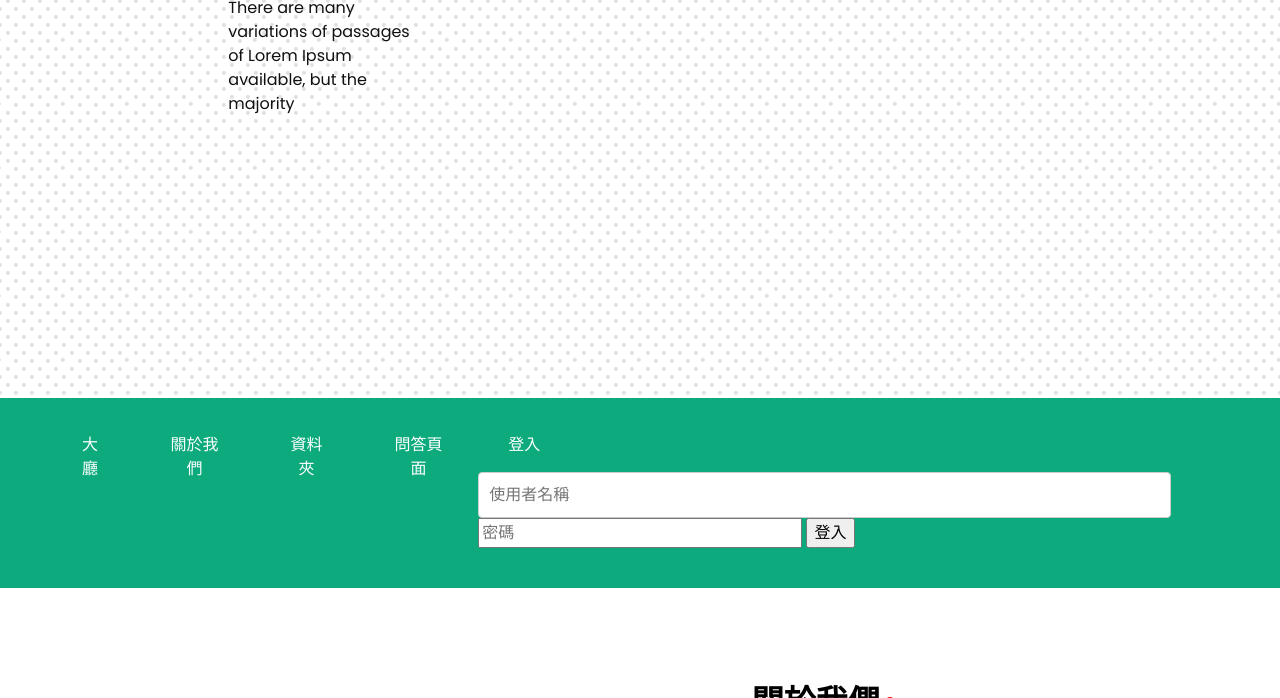
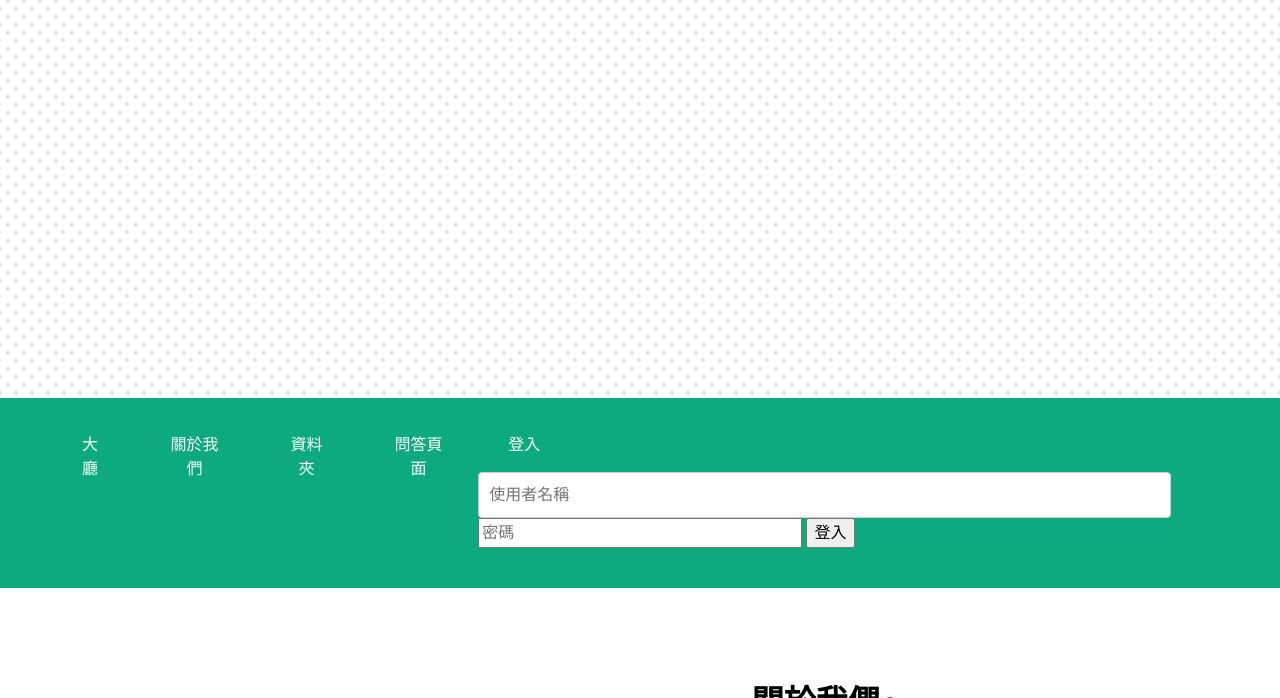
Before and after one commit to edwin68944/test-1-ht.github.io, a plain HTML site: page 20231114/index.html in a window 1280 px wide. Shown: the part 402-1100 px from the top of the page. Drawn offline with nearby package versions, Linux system fonts and the light colour scheme.

Commit message:
Update v1 index.html

```diff
--- a/20231114/index.html
+++ b/20231114/index.html
@@ -122,8 +122,7 @@
                       2022-2023遊學團資料
                     </h1>
                     <p>
-                      There are many variations of passages of Lorem Ipsum
-                      available, but the majority
+
                     </p>
                     <div>
                     </div>
@@ -144,8 +143,7 @@
                       問答頁面
                     </h1>
                     <p>
-                      There are many variations of passages of Lorem Ipsum
-                      available, but the majority
+
                     </p>
                     <div>
                     </div>
```
